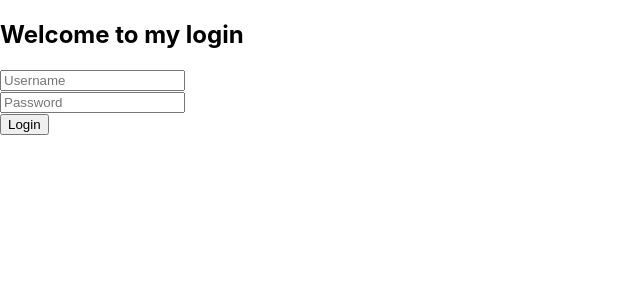
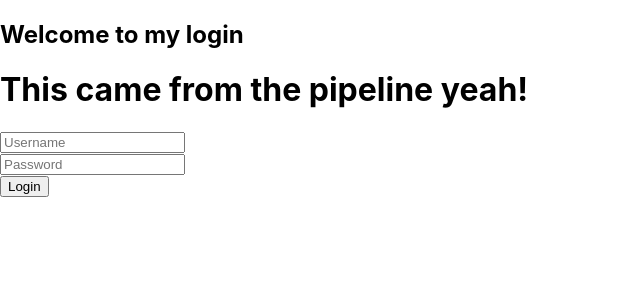
Before and after one commit to Daddy91/awsproject1-Daddy, a React (Create React App) app in the folder OneDrive/Documents/MosandaD/awsproject1/loginpage/: page / in a window 1280 px wide. Shown: the top 300 px of the page, without its empty margins (0-640 px from the left). Built offline with nearby package versions, Linux system fonts and the light colour scheme.

Commit message:
This is a pipeline test

```diff
--- a/OneDrive/Documents/MosandaD/awsproject1/loginpage/src/App.js
+++ b/OneDrive/Documents/MosandaD/awsproject1/loginpage/src/App.js
@@ -29,6 +29,7 @@ const LoginPage = () => {
   return (
     <div>
       <h2>Welcome to my login</h2>
+      <h1>This came from the pipeline yeah!</h1>
       <div>
         <input
           type="text"
```
